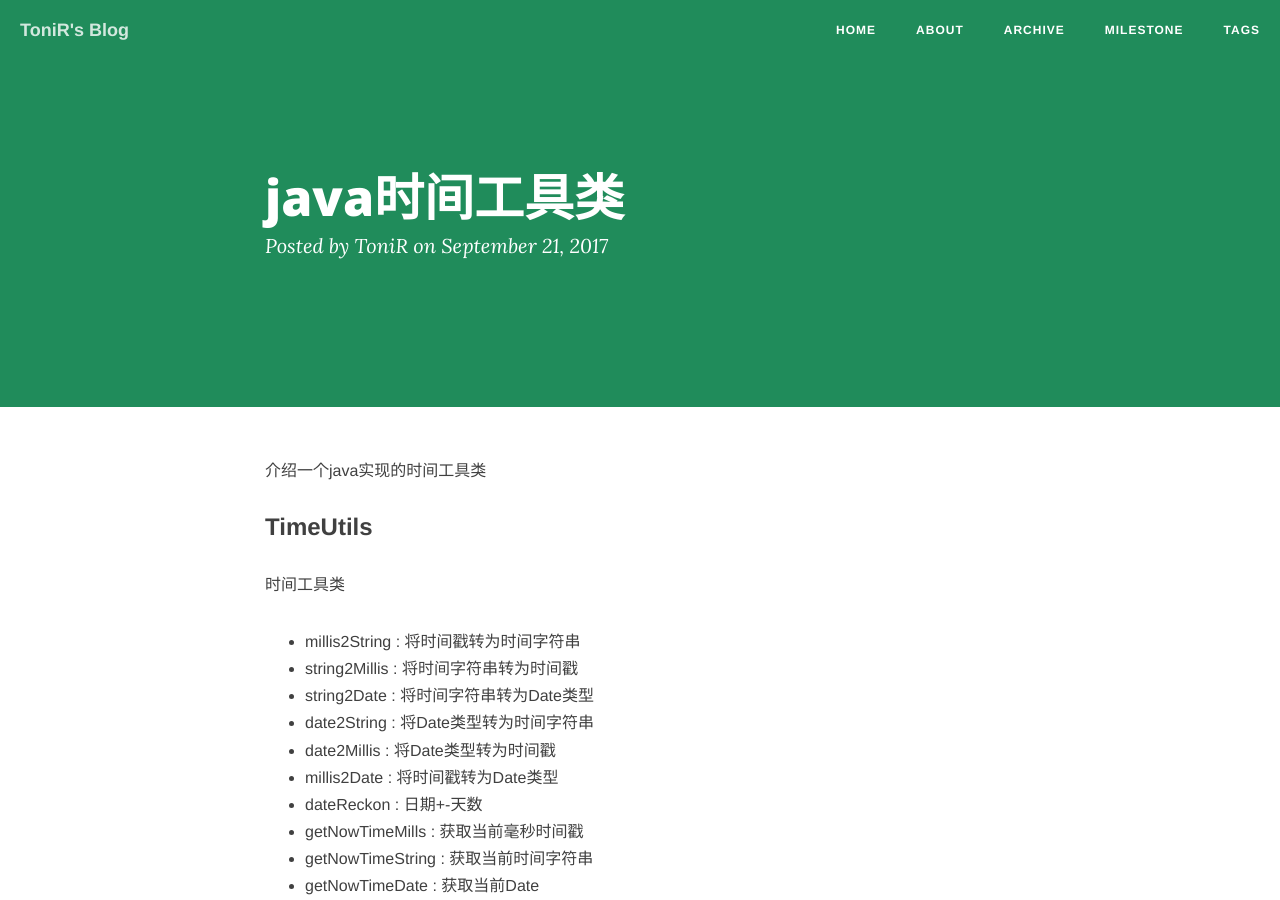
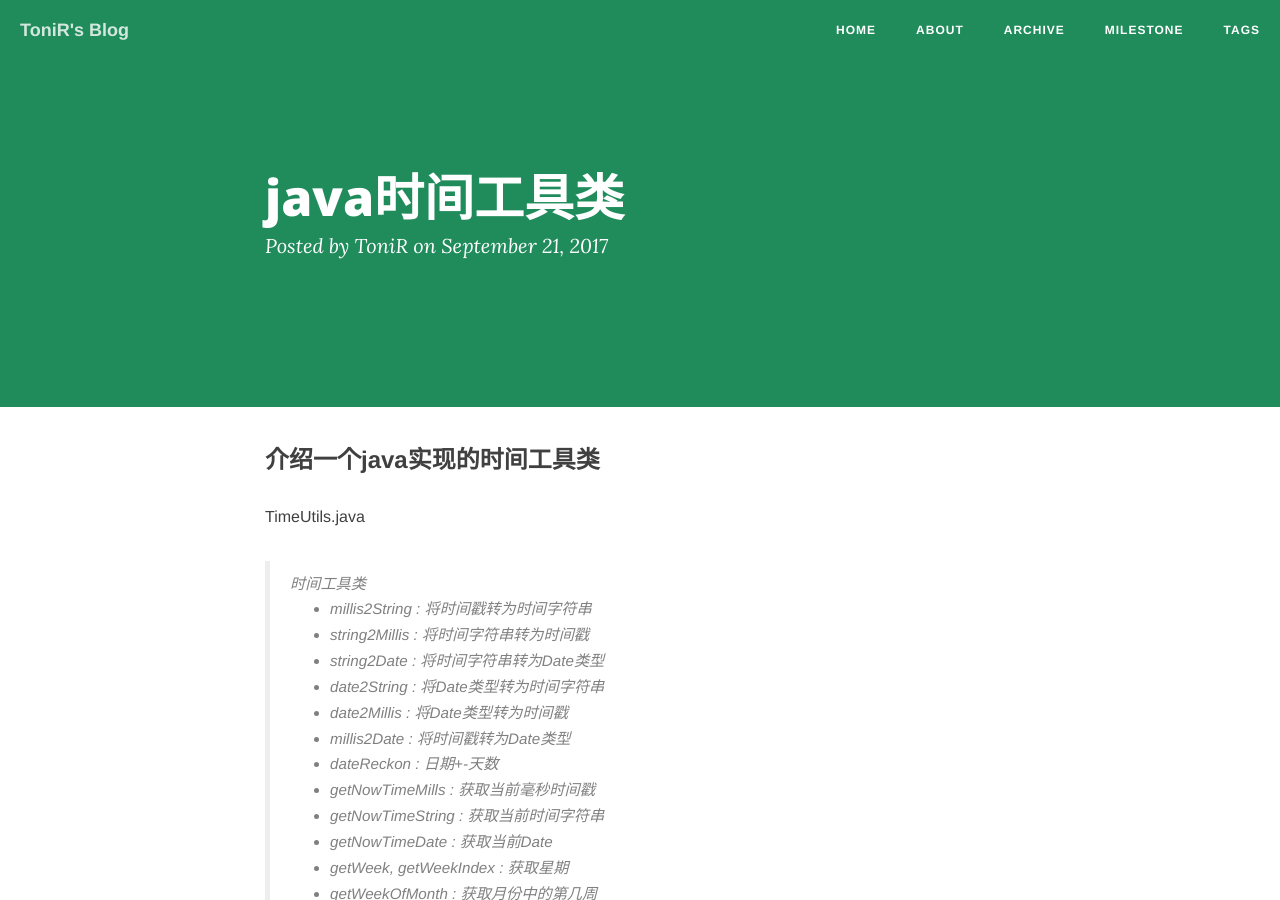
Before and after one commit to RuanHR/ruanhr.github.io, a Jekyll site: the page built from _posts/2017-09-21-java-date-method.md, in a window 1280 px wide and 900 px high. Built offline with Jekyll 4.4.1, drawn with Linux system fonts in a browser that asks for light colours; nearby versions of some CDN libraries; comment, search, counter and statistics services are not loaded.

Commit message:
modify page
修改文章信息

````diff
--- a/_posts/2017-09-21-java-date-method.md
+++ b/_posts/2017-09-21-java-date-method.md
@@ -7,26 +7,26 @@ tags: [java]
 description: 时间工具类
 ---
 
-介绍一个java实现的时间工具类
-### TimeUtils
-时间工具类
-- millis2String : 将时间戳转为时间字符串
-- string2Millis : 将时间字符串转为时间戳
-- string2Date : 将时间字符串转为Date类型
-- date2String : 将Date类型转为时间字符串
-- date2Millis : 将Date类型转为时间戳
-- millis2Date : 将时间戳转为Date类型
-- dateReckon : 日期+-天数
-- getNowTimeMills : 获取当前毫秒时间戳
-- getNowTimeString : 获取当前时间字符串
-- getNowTimeDate : 获取当前Date
-- getWeek, getWeekIndex : 获取星期
-- getWeekOfMonth : 获取月份中的第几周
-- getWeekOfYear : 获取年份中的第几周
-- parseMillisecone : 时间差计算 return string 0天0时11分55秒
-- getDifference ：时间差计算 return int
-- getChineseZodiac : 获取生肖
-- getZodiac : 获取星座
+### 介绍一个java实现的时间工具类
+TimeUtils.java
+> 时间工具类
+>- millis2String : 将时间戳转为时间字符串
+>- string2Millis : 将时间字符串转为时间戳
+>- string2Date : 将时间字符串转为Date类型
+>- date2String : 将Date类型转为时间字符串
+>- date2Millis : 将Date类型转为时间戳
+>- millis2Date : 将时间戳转为Date类型
+>- dateReckon : 日期+-天数
+>- getNowTimeMills : 获取当前毫秒时间戳
+>- getNowTimeString : 获取当前时间字符串
+>- getNowTimeDate : 获取当前Date
+>- getWeek, getWeekIndex : 获取星期
+>- getWeekOfMonth : 获取月份中的第几周
+>- getWeekOfYear : 获取年份中的第几周
+>- parseMillisecone : 时间差计算 return string 0天0时11分55秒
+>- getDifference ：时间差计算 return int
+>- getChineseZodiac : 获取生肖
+>- getZodiac : 获取星座
 注意：SimpleDateFormat不是线程安全的，线程安全需用{@code ThreadLocal<SimpleDateFormat>}
 ```java
 package com.pactera.base.utils;
````
Also changed, not shown: _posts/2017-09-21-java-ftp.md (+2 -2 lines).
